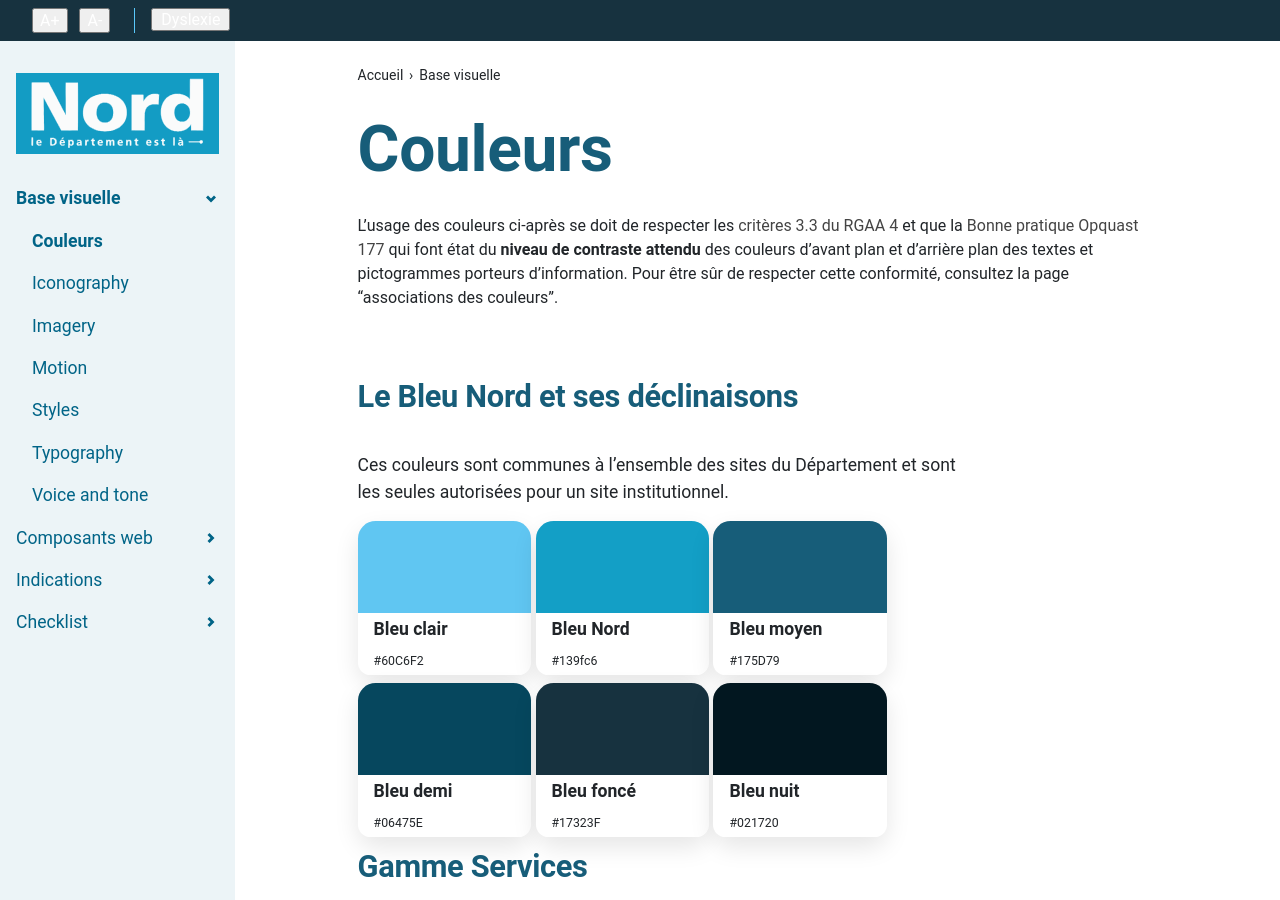
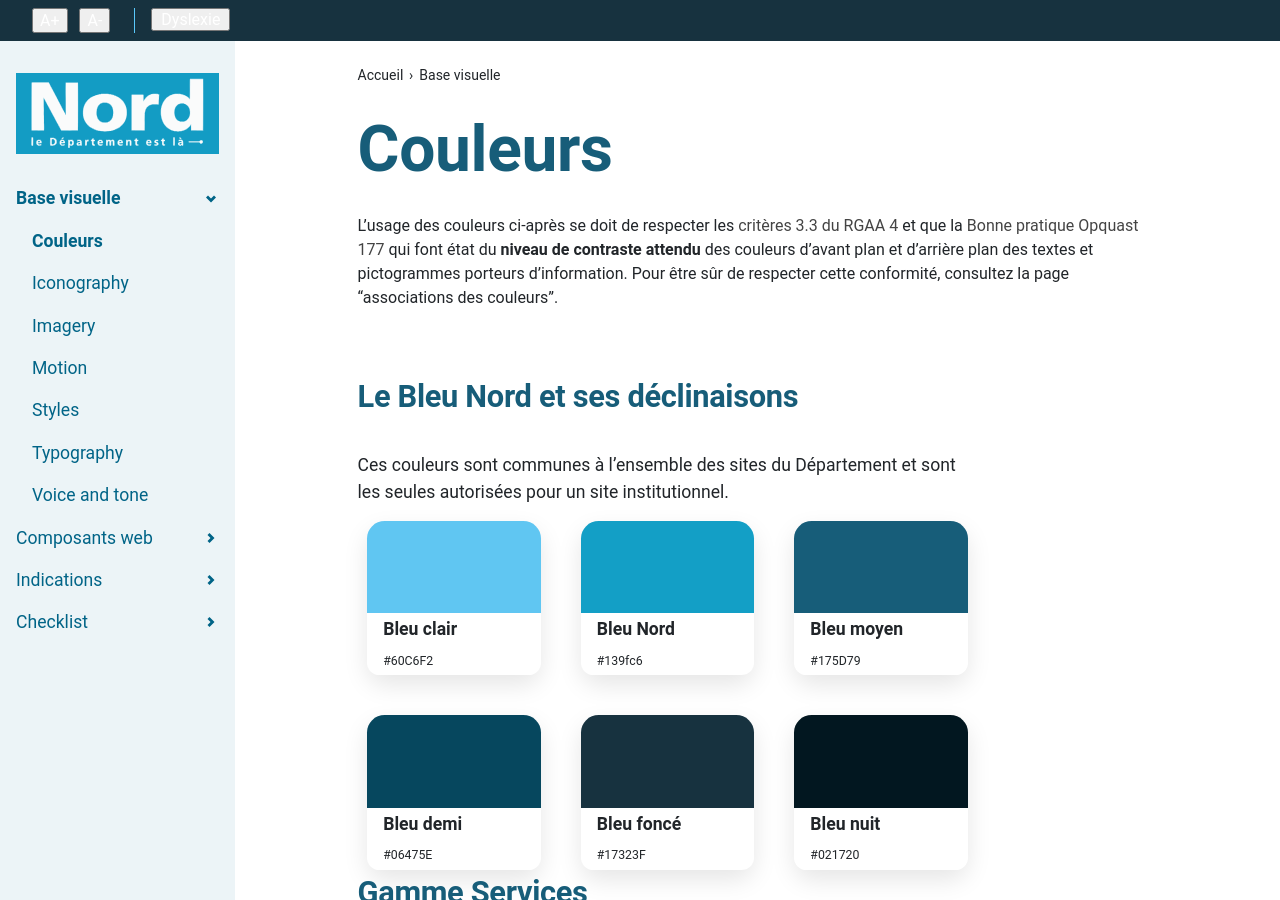
Before and after one commit to LJ59/d59-system, a Jekyll site: the page built from styles/03-color.md, in a window 1280 px wide and 900 px high. Built offline with Jekyll 4.4.1, drawn with Linux system fonts in a browser that asks for light colours.

Commit message:
Update 03-color.md

```diff
--- a/styles/03-color.md
+++ b/styles/03-color.md
@@ -13,7 +13,7 @@ description: L'usage des couleurs ci-après se doit de respecter les [critères
 
 Ces couleurs sont communes à l'ensemble des sites du Département et sont les seules autorisées pour un site institutionnel.
 
-<div class="color-content">
+<div class="color-container">
 
 {% include color-preview.html name="Bleu clair" rgb="rgb (96, 198, 242)" hexcode="#60C6F2" %}
 {% include color-preview.html name="Bleu Nord" hexcode="#139fc6" %}
```
